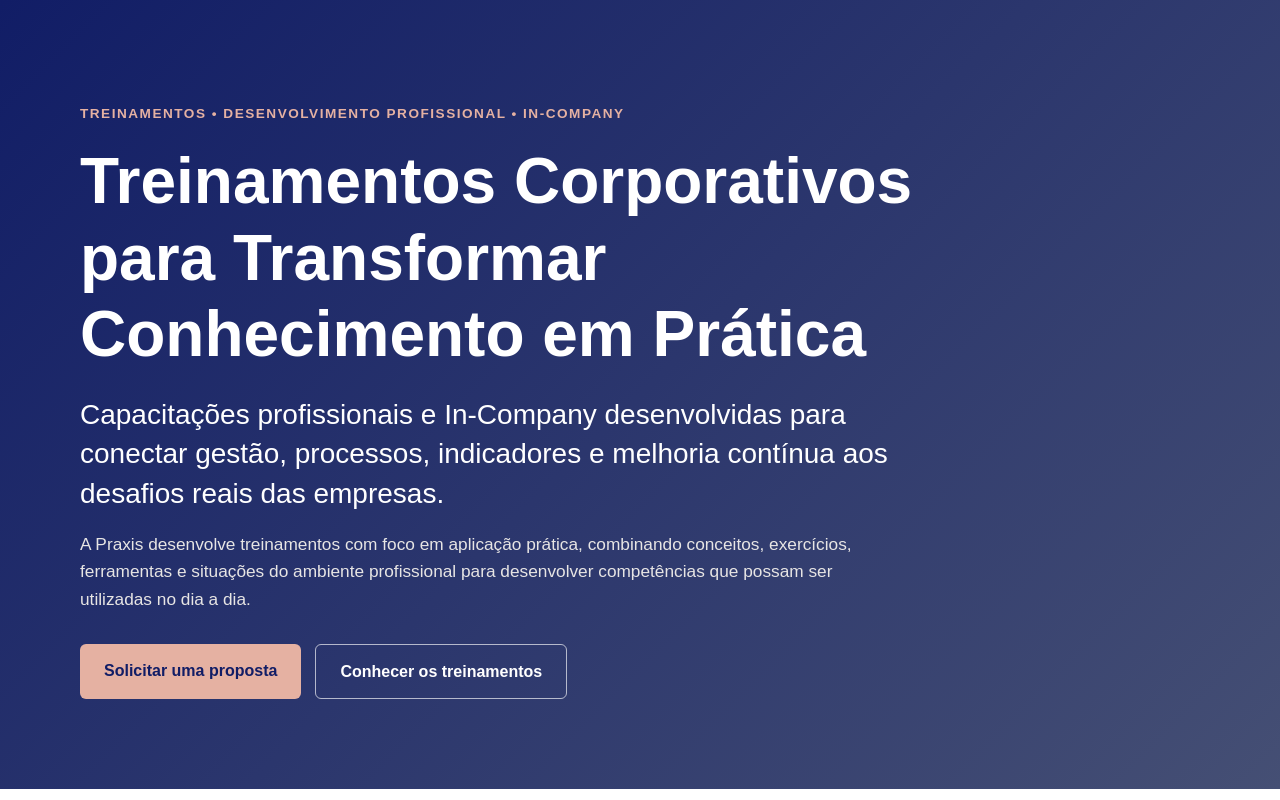
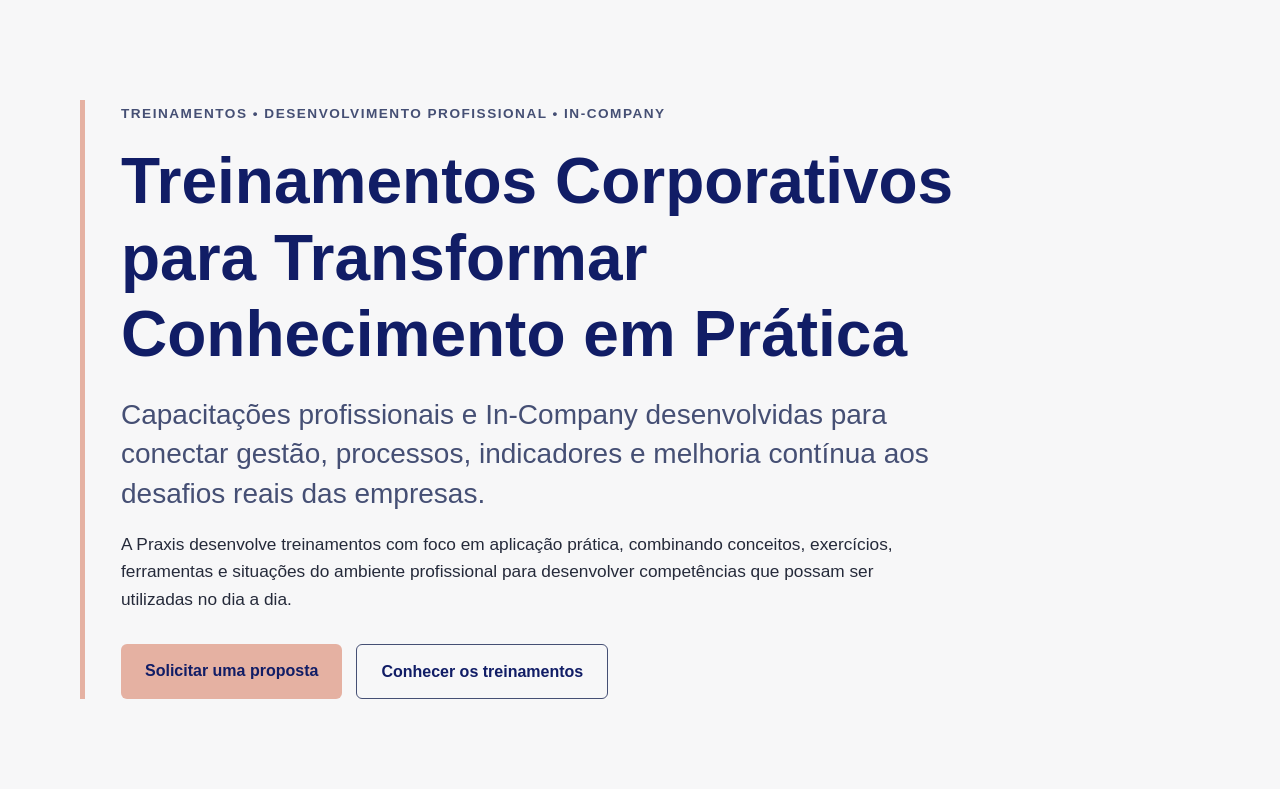
Before and after one commit to praxisgp/praxisgp.github.io, a plain HTML site: page treinamentos-corporativos/index.html in a window 1280 px wide. Shown: the top 800 px of the page. Drawn offline with Linux system fonts and the light colour scheme.

Commit message:
Padroniza hero da página de Treinamentos

```diff
--- a/treinamentos-corporativos/index.html
+++ b/treinamentos-corporativos/index.html
@@ -117,9 +117,9 @@
     }
 
 
-    .eyebrow {
+        .eyebrow {
       display: inline-block;
-      color: var(--coral);
+      color: var(--azul-medio);
       font-size: 0.85rem;
       font-weight: 700;
       text-transform: uppercase;
@@ -129,15 +129,15 @@
 
 
     .hero {
-      background:
-        linear-gradient(
-          135deg,
-          var(--azul-escuro),
-          var(--azul-medio)
-        );
+      background: var(--fundo-claro);
+      color: var(--texto);
+      padding: 100px 0 90px;
+    }
 
-      color: var(--branco);
-      padding: 100px 0 90px;
+
+    .hero-content {
+      border-left: 5px solid var(--coral);
+      padding-left: 36px;
     }
 
 
@@ -145,6 +145,7 @@
       max-width: 900px;
       font-size: clamp(2.2rem, 5vw, 4rem);
       margin-bottom: 22px;
+      color: var(--azul-escuro);
     }
 
 
@@ -154,16 +155,15 @@
       font-weight: 500;
       line-height: 1.4;
       margin-bottom: 18px;
-      color: var(--branco);
+      color: var(--azul-medio);
     }
 
 
     .hero p {
       max-width: 820px;
       font-size: 1.08rem;
-      color: var(--off-white);
+      color: var(--texto);
     }
-
 
     .buttons {
       display: flex;
@@ -193,9 +193,14 @@
     }
 
 
-    .btn-light {
-      border: 1px solid rgba(255, 255, 255, 0.65);
-      color: var(--branco);
+        .btn-light {
+      border: 1px solid var(--azul-medio);
+      color: var(--azul-escuro);
+      background: transparent;
+    }
+
+    .btn-light:hover {
+      background: var(--off-white);
     }
 
 
@@ -490,7 +495,7 @@
 
   <header class="hero">
 
-    <div class="container">
+    <div class="container hero-content">
 
       <span class="eyebrow">
         Treinamentos • Desenvolvimento Profissional • In-Company
```
